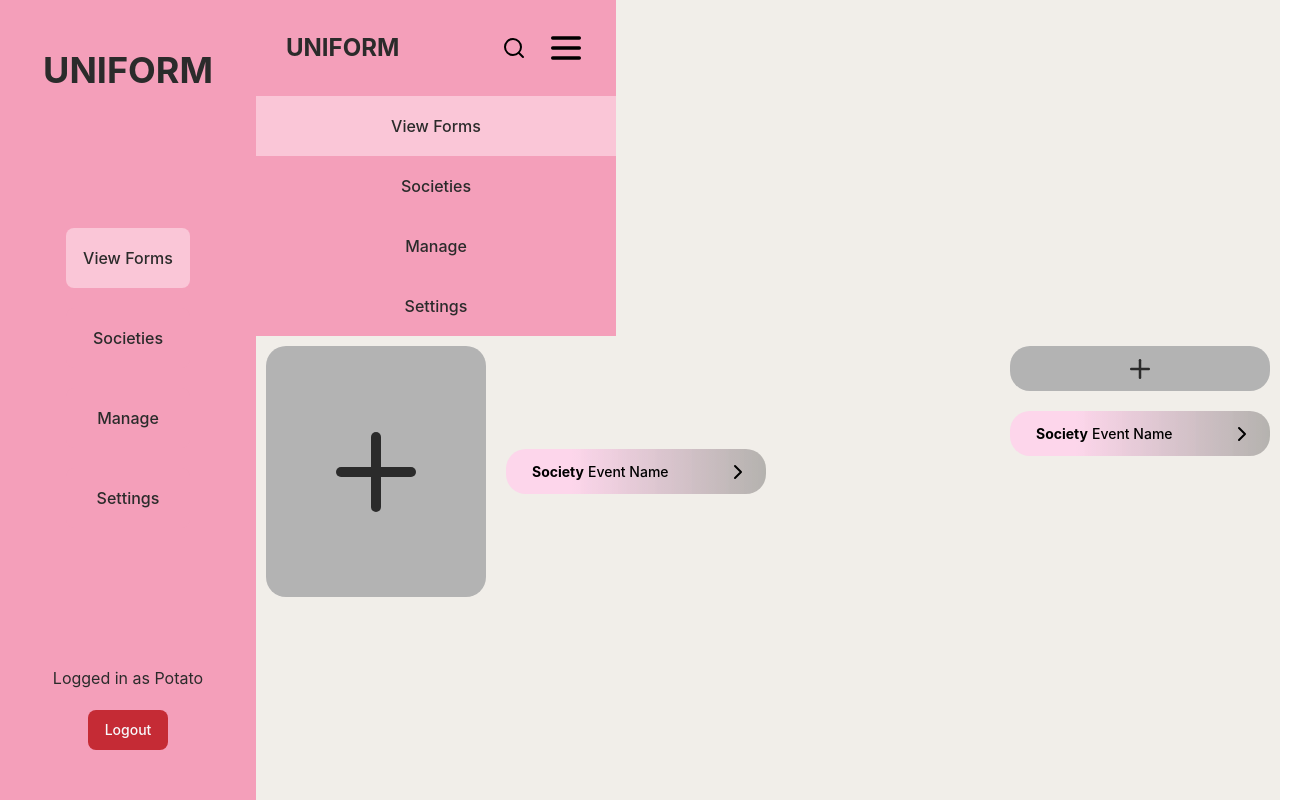
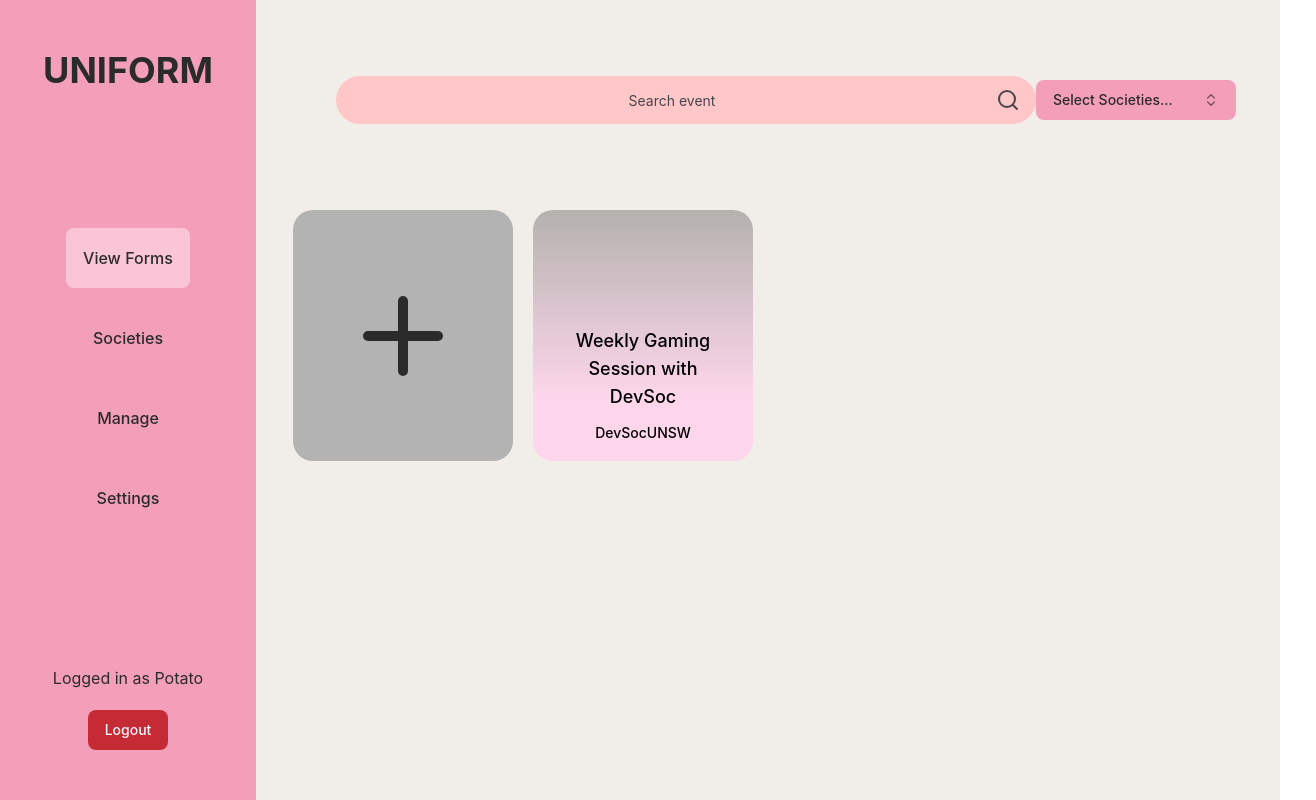
Before and after one commit to devsoc-unsw/trainee-catgirl-24t2, a React (Vite) app in the folder uniforms/: page /viewforms in a window 1280 px wide. Shown: the whole page, 1316 px wide, since content can reach past the window. Built offline with nearby package versions, Linux system fonts and the light colour scheme.

Commit message:
finished ViewForms page and fixed Login screen

```diff
--- a/uniforms/src/App.tsx
+++ b/uniforms/src/App.tsx
@@ -39,7 +39,7 @@ function App() {
     <Route path="settings/contact" element={<ContactUs />} />
     <Route path="settings/contact/faq" element={<Faq />} />
     <Route path="settings/about" element={<About />} />
-
+    <Route path="societies" element={<Societies />} />
     <Route path="viewforms" element={<ViewForms />} />
 	</Routes>
      </BrowserRouter>
--- a/uniforms/src/components/ui/card-grid.tsx
+++ b/uniforms/src/components/ui/card-grid.tsx
@@ -1,11 +1,13 @@
 import { SocietyCard } from "@/components/ui/card-society"
 import { Plus } from 'lucide-react';
+import { ReactNode } from 'react';
 
 interface CardGridProps {
     variant: string;
+    children: ReactNode
 }
 
-const CardGrid: React.FC<CardGridProps> = ({ variant })=> {
+const CardGrid: React.FC<CardGridProps> = ({ variant, children })=> {
     return variant === "desktop" ?
         <div className="flex flex-wrap items-center content-centre w-[80vw] max-w-[970px] h-[251px] p-[10px] gap-[20px]">
             { /*Add Forms Button*/ }
@@ -13,7 +15,7 @@ const CardGrid: React.FC<CardGridProps> = ({ variant })=> {
                 <Plus className="w-[120px] h-[120px]"></Plus>
             </div>
             { /*Maybe have an input as the amount of cards?*/ }
-            <SocietyCard variant={variant}></SocietyCard>
+            {children}
         </div>
     :
         <div className="flex flex-col items-center content-centre w-[80vw] max-w-[280px] h-[251px] p-[10px] gap-[20px]">
@@ -22,7 +24,7 @@ const CardGrid: React.FC<CardGridProps> = ({ variant })=> {
                 <Plus className="w-[30px] h-[30px] scale-bounce"></Plus>
             </div>
             { /*Maybe have an input as the amount of cards?*/ }
-            <SocietyCard variant={variant}></SocietyCard>
+            {children}
         </div>
 }
 
--- a/uniforms/src/components/ui/card-society.tsx
+++ b/uniforms/src/components/ui/card-society.tsx
@@ -4,10 +4,12 @@ import { ChevronRight } from 'lucide-react';
 
 interface CardProps {
   variant: string;
+  cardText: string;
+  societyText: string;
 }
 
-const SocietyCard: React.FC<CardProps> = ({ variant }) => {
-    return variant === "d" ?
+const SocietyCard: React.FC<CardProps> = ({ variant, cardText, societyText }) => {
+    return variant === "desktop" ?
       <Button
         /* Professional Figma Dev Mode user*/
         className="flex-grow flex flex-col justify-end items-center rounded-[20px] w-[20vw] max-w-[220px] h-[251px] hover:animate-scale"
@@ -18,10 +20,8 @@ const SocietyCard: React.FC<CardProps> = ({ variant }) => {
         }}
       >
         <div className="space-y-3 p-[10px]">
-        { /*Can add card text as an input later maybe*/ }
-        <p className="text-lg text-black">Card Text</p>
-        { /*Can add society text as an input later maybe*/ }
-        <p className="text-sm text-black">Society</p>
+        <p className="text-lg text-black flex text-wrap">{cardText}</p>
+        <p className="text-sm text-black">{societyText}</p>
         </div>
       </Button>
     :
--- a/uniforms/src/components/ui/search.tsx
+++ b/uniforms/src/components/ui/search.tsx
@@ -11,7 +11,7 @@ export interface InputProps
 const Search = React.forwardRef<HTMLInputElement, InputProps>(
   ({ className, type, setState, ...props }, ref) => {
     return (
-      <div className="absolute w-96 items-end flex flex-col justify-center">
+      <div className="relative w-[700px] items-end flex flex-col justify-center">
         <input
           type={type}
           placeholder="Search"
--- a/uniforms/src/pages/Login.tsx
+++ b/uniforms/src/pages/Login.tsx
@@ -45,7 +45,7 @@ export default function Login() {
   return (
     <div className="flex flex-col w-[100vw] h-full items-center justify-center gap-[50px]">
       <p className="text-4xl font-bold">UNIFORM</p>
-    <Card className="flex-col h-[60%] items-left w-[35vw] h-[60%] gap-[16px] p-[30px]">
+    <Card className="flex-col items-left w-[35vw] gap-[16px] p-[30px]">
       <Form {...form}>
         <form onSubmit={form.handleSubmit(onSubmit)} className="space-y-8">
           <FormField
--- a/uniforms/src/pages/ViewForms.tsx
+++ b/uniforms/src/pages/ViewForms.tsx
@@ -1,16 +1,30 @@
 import { NavBar } from "@/components/ui/navbar"
 import { CardGrid } from "@/components/ui/card-grid"
+import { SocietyCard } from "@/components/ui/card-society"
+import { Search } from "@/components/ui/search"
+import { useState } from "react"
+import { Dropdown } from "@/components/ui/dropdown"
 
 function ViewForms () {
+    const [search, setSearch] = useState("")
     return (
-        <div className="flex h-[100vh]">
+        <div className="flex flex-row h-[100vh]">
             <div className="w-20%"></div>
             <NavBar PageNum={1} variant = "desktop"></NavBar>
             <div className="flex flex-col">
-                <NavBar PageNum={1} variant = "mobile"></NavBar>
+                <div className="flex flex-row justify-between p-[80px] items-center">
+                        <Search placeholder="Search event" setState={setSearch}></Search>
+                    <Dropdown items={[
+                        { value: "DevSoc", label: "DevSoc"},
+                        { value: "EngSoc", label: "EngSoc"},
+                        { value: "AUNSW", label: "AUNSW"},
+                        { value: "PokeSoc", label: "PokeSoc"},
+                    ]} className="relative" category="Societies"></Dropdown>
+                </div>
                 <div className="flex w-[80vw] justify-center overflow-auto hide-scrollbar h-[100vh]">
-                    <CardGrid variant="desktop"></CardGrid>
-                    <CardGrid variant="mobile"></CardGrid>
+                    <CardGrid variant="desktop">
+                        <SocietyCard variant="desktop" cardText="Weekly Gaming Session with DevSoc" societyText="DevSocUNSW"></SocietyCard>
+                    </CardGrid>
                 </div>
             </div>
         </div>
```
